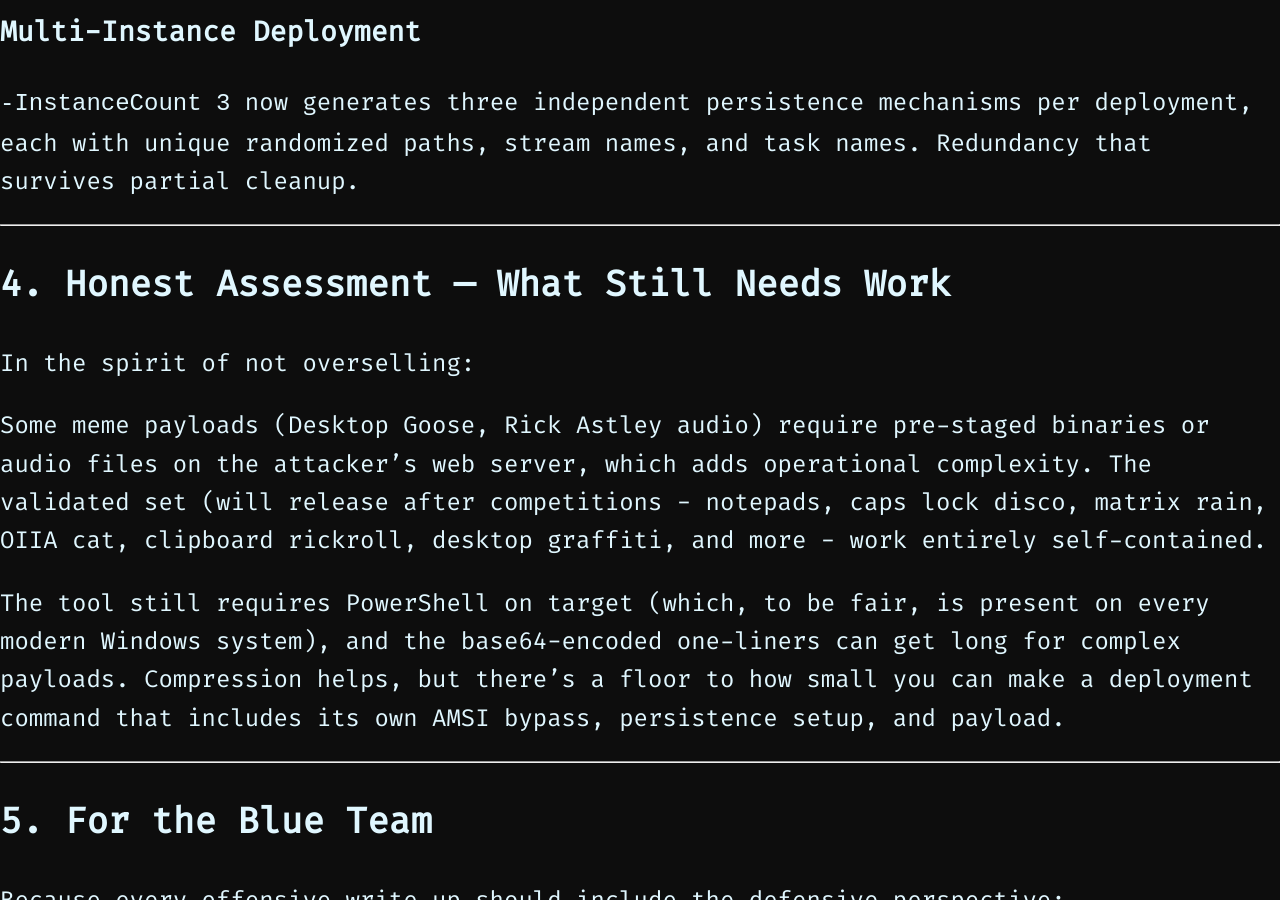
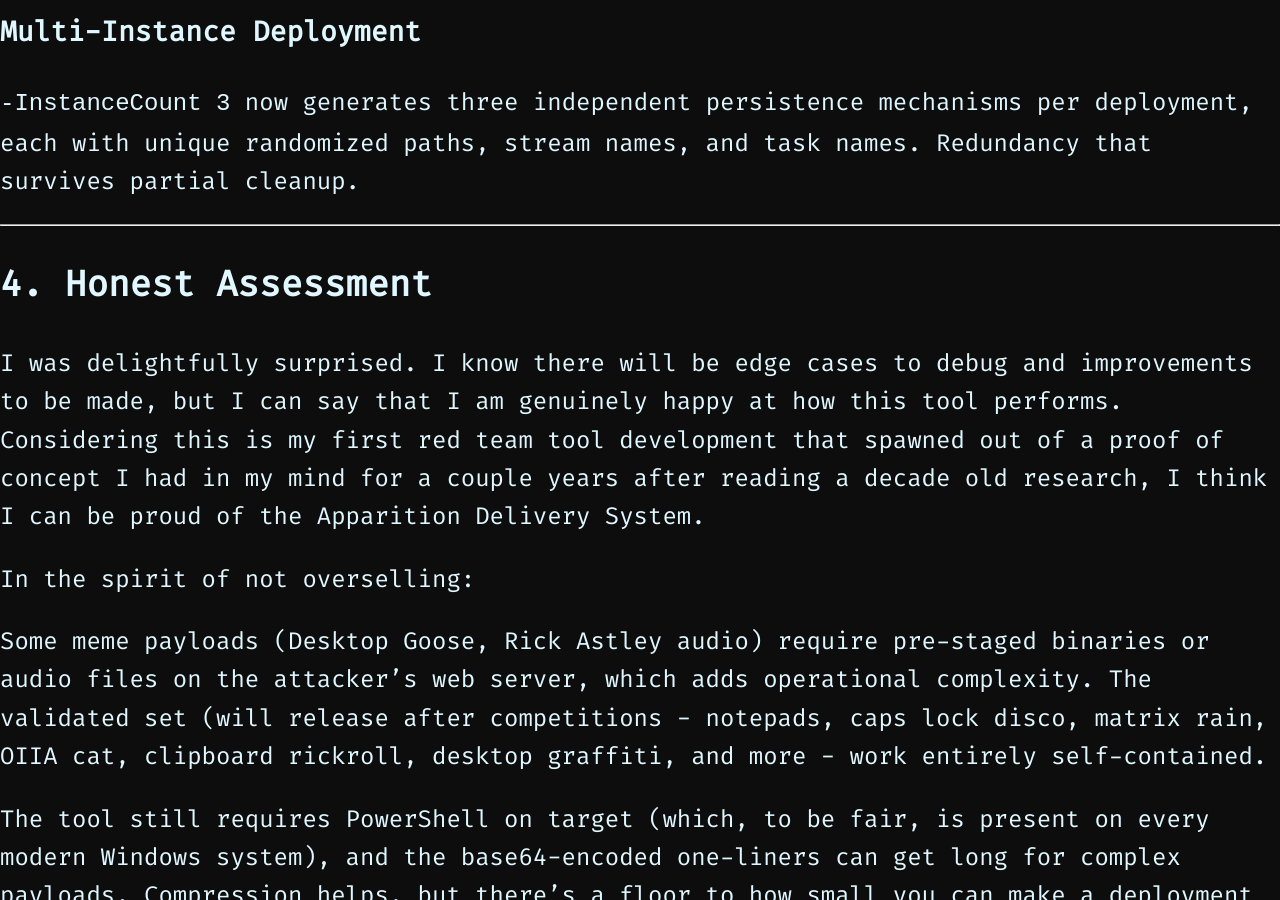
Before and after one commit to Qweary/Qweary.github.io, a Jekyll site: the page built from _posts/2026-03-07-wrccdc-showcase.md, in a window 1280 px wide and 900 px high, scrolled down 5861 px. Built offline with Jekyll 4.4.1, drawn with Linux system fonts in a browser that asks for light colours; a script that is not in the unit is left out.

Commit message:
Update 2026-03-07-wrccdc-showcase.md

```diff
--- a/_posts/2026-03-07-wrccdc-showcase.md
+++ b/_posts/2026-03-07-wrccdc-showcase.md
@@ -103,7 +103,9 @@ The meme payloads went from a handful of ideas to a validated library with sessi
 
 ---
 
-## 4. Honest Assessment — What Still Needs Work
+## 4. Honest Assessment
+
+I was delightfully surprised. I know there will be edge cases to debug and improvements to be made, but I can say that I am genuinely happy at how this tool performs. Considering this is my first red team tool development that spawned out of a proof of concept I had in my mind for a couple years after reading a decade old research, I think I can be proud of the Apparition Delivery System.
 
 In the spirit of not overselling:
 
```
